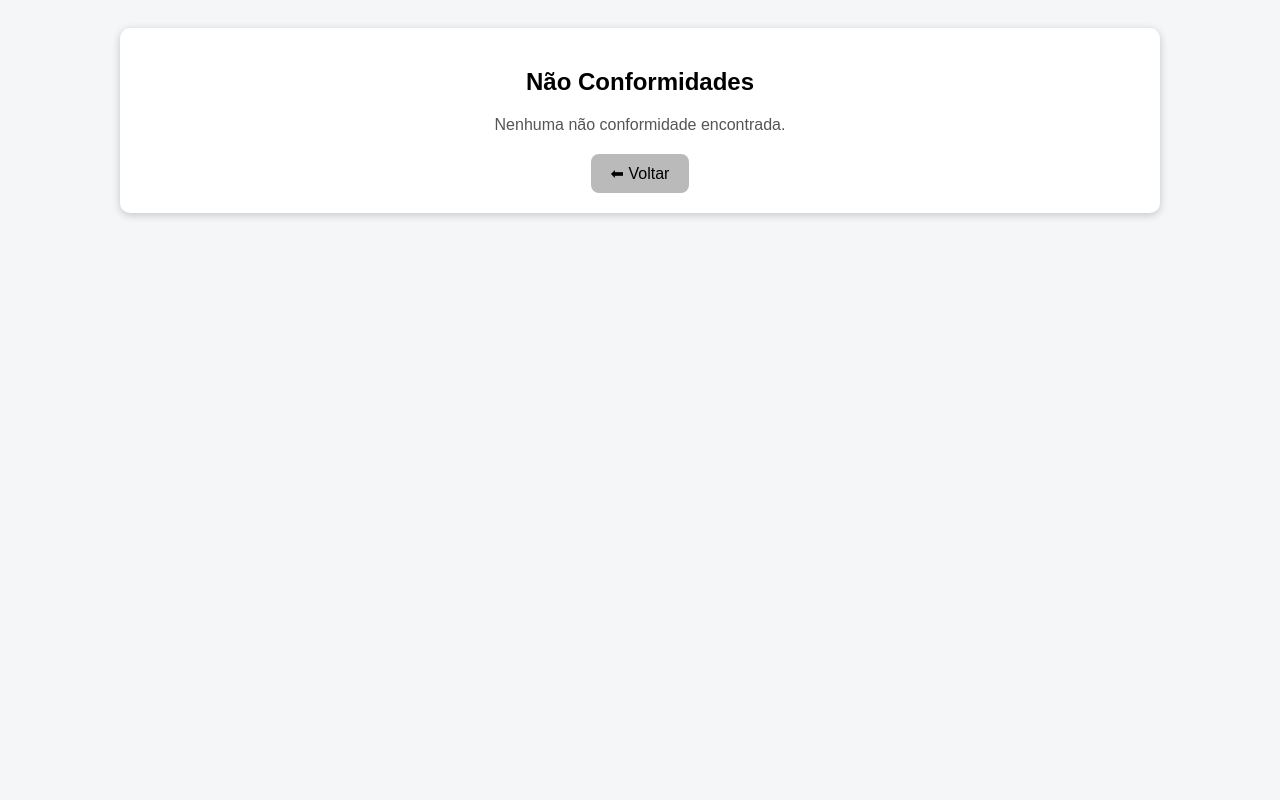
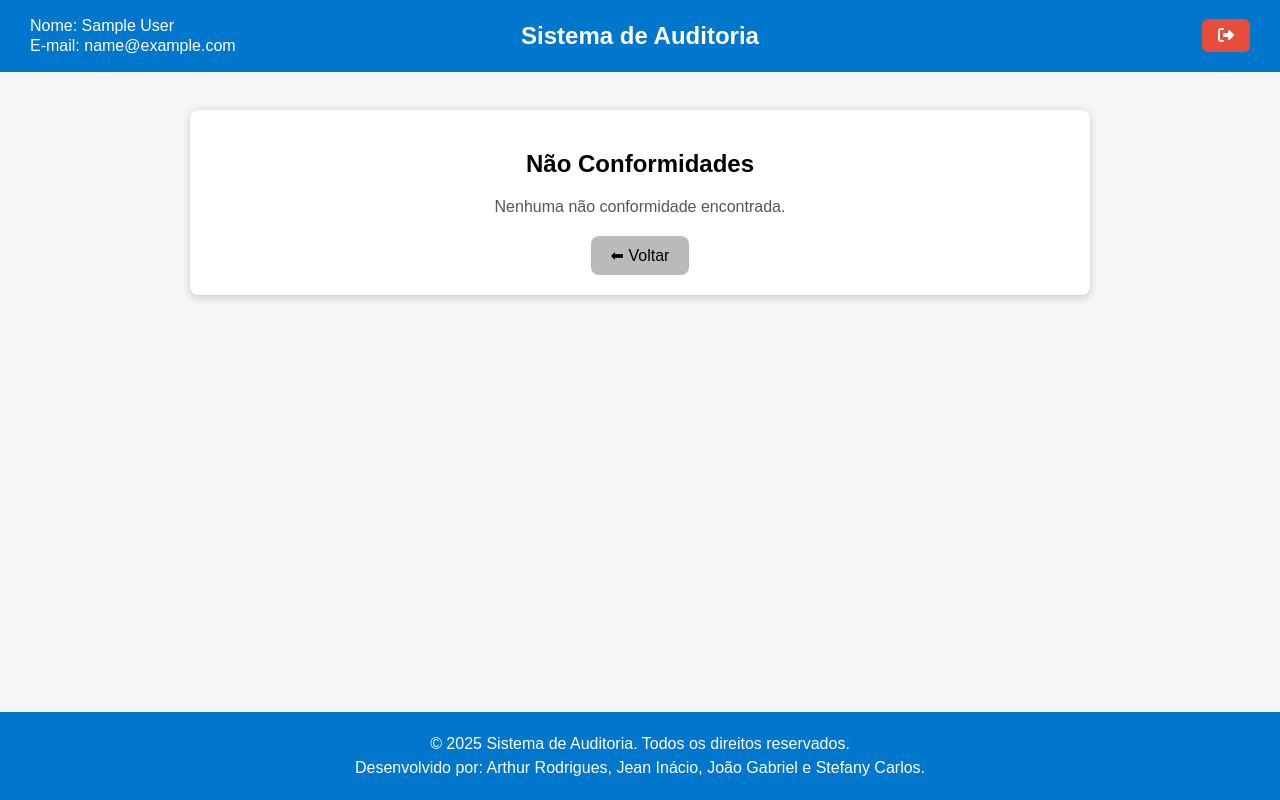
Before and after one commit to Praesjean/Projeto-Ferramenta-de-Auditoria, a PHP site: page /assets/pages/nao_conformidades.php in a window 1280 px wide. Run offline with PHP 8.4, Linux system fonts and the light colour scheme; the visitor is signed in with stand-in values (Sample User, id 1); data that the repository does not hold is empty.

Commit message:
Arrumando Página de Não Conformidades
Arrumando a página das não conformidades

```diff
--- a/SistemaAuditoria/assets/pages/nao_conformidades.php
+++ b/SistemaAuditoria/assets/pages/nao_conformidades.php
@@ -1,4 +1,7 @@
 <?php
+ini_set('session.gc_maxlifetime', 604800);
+session_set_cookie_params(604800);
+
 session_start();
 include('../../conecta_db.php');
 
@@ -31,7 +34,7 @@ $sql = "SELECT nc.id AS nc_id, nc.descricao, nc.status, nc.criado_em, a.titulo_c
         FROM nao_conformidades nc
         JOIN auditorias a ON nc.auditoria_id = a.id
         WHERE a.usuario_id = ?
-        ORDER BY nc.criado_em DESC";
+        ORDER BY nc.criado_em ASC";
 $stmt = $conn->prepare($sql);
 $stmt->bind_param("i", $usuario_id);
 $stmt->execute();
@@ -43,107 +46,27 @@ $nc_list = $stmt->get_result();
 <head>
     <meta charset="UTF-8">
     <title>Sistema de Auditoria | Não Conformidades</title>
-    <style>
-        body {
-            font-family: Arial, sans-serif;
-            background: #f4f6f8;
-            padding: 20px;
-        }
-        .container {
-            background: white;
-            padding: 20px;
-            border-radius: 10px;
-            box-shadow: 0 2px 8px rgba(0,0,0,0.2);
-            max-width: 1000px;
-            margin: auto;
-        }
-        h2 {
-            text-align: center;
-        }
-        .mensagem {
-            text-align: center;
-            color: green;
-            margin-bottom: 15px;
-            font-size: 16px;
-        }
-        table {
-            width: 100%;
-            border-collapse: separate;
-            border-spacing: 0;
-            margin-top: 15px;
-            margin-bottom: 40px;
-            border-radius: 10px;
-            overflow: hidden;
-            box-shadow: 0 2px 8px rgba(0,0,0,0.1);
-        }
-        th, td {
-            border: 1px solid #ddd;
-            padding: 10px;
-            text-align: center;
-            font-size: 16px;
-        }
-        th {
-            background: #0077cc;
-            color: white;
-        }
-        tr:nth-child(even) {
-            background: #f9f9f9;
-        }
-        select {
-            padding: 5px;
-            font-size: 16px;
-            border-radius: 5px;
-        }
-        button {
-            padding: 6px 12px;
-            background: #28a745;
-            color: white;
-            border: none;
-            border-radius: 6px;
-            cursor: pointer;
-            font-size: 16px;
-            transition: background 0.3s, transform 0.2s;
-        }
-        button:hover {
-            background: #218838;
-            transform: scale(1.03);
-        }
-        .enviar-btn {
-            background: #0077cc;
-        }
-        .enviar-btn:hover {
-            background: #005fa3;
-        }
-        .voltar {
-            display: block;
-            width: fit-content;
-            margin: 20px auto 0 auto;
-            text-align: center;
-            text-decoration: none;
-            color: black;
-            background: #bababaff;
-            padding: 10px 20px;
-            border-radius: 8px;
-            transition: background 0.3s, transform 0.2s;
-            font-size: 16px;
-        }
-        .voltar:hover {
-            background: #979797ff;
-            transform: scale(1.05);
-        }
-        .sem-nao-conformidades {
-            text-align: center;
-            margin: 20px 0;
-            font-size: 16px;
-            color: #555;
-        }
-    </style>
+    <link href="../../styles/pages/nao_conformidades/nao_conformidades.css" rel="stylesheet">
+    <link rel="stylesheet" href="https://cdnjs.cloudflare.com/ajax/libs/font-awesome/6.5.0/css/all.min.css">
 </head>
 <body>
+    <header class="header">
+        <div class="user-info">
+            <p>Nome: <?php echo htmlspecialchars($_SESSION['usuario_nome']); ?></p>
+            <p>E-mail: <?php echo htmlspecialchars($_SESSION['usuario_email']); ?></p>
+        </div>
+
+        <h1>Sistema de Auditoria</h1>
+
+        <div>
+            <a href="logout.php" class="logout-btn" title="Sair">
+                <i class="fas fa-sign-out-alt"></i>
+            </a>
+        </div>
+    </header>
+
     <div class="container">
         <h2>Não Conformidades</h2>
-
-        <?php if ($mensagem) echo "<p class='mensagem'>$mensagem</p>"; ?>
 
         <?php if ($nc_list->num_rows > 0) { ?>
             <table>
@@ -186,5 +109,10 @@ $nc_list = $stmt->get_result();
             <a class="voltar" href="dashboard.php">⬅ Voltar</a>
         </div>
     </div>
+
+    <footer>
+        &copy; <?php echo date('Y'); ?> Sistema de Auditoria. Todos os direitos reservados.
+        <br>Desenvolvido por: Arthur Rodrigues, Jean Inácio, João Gabriel e Stefany Carlos.
+    </footer>
 </body>
 </html>
--- /dev/null
+++ b/SistemaAuditoria/styles/pages/nao_conformidades/nao_conformidades.css
@@ -0,0 +1,181 @@
+body {
+    font-family: Arial, sans-serif;
+    background: #f4f6f8;
+    margin: 0;
+    padding-top: 80px;
+    padding-bottom: 80px;
+    min-height: 100vh;
+    box-sizing: border-box;
+}
+
+.header {
+    position: fixed;
+    top: 0;
+    left: 0;
+    width: 100%;
+    z-index: 1000;
+    padding: 15px 30px;
+    background: #0077cc;
+    color: white;
+    display: flex;
+    justify-content: space-between;
+    align-items: center;
+    box-sizing: border-box;
+}
+
+.header .user-info p {
+    margin: 2px 0;
+    font-weight: normal;
+    font-size: 16px;
+}
+
+.header h1 {
+    position: absolute;
+    left: 50%;
+    transform: translateX(-50%);
+    margin: 0;
+    font-size: 24px;
+    font-weight: bold;
+    text-align: center;
+}
+
+.header .logout-btn {
+    background: #e74c3c;
+    color: white;
+    padding: 8px 16px;
+    text-decoration: none;
+    border-radius: 6px;
+    font-weight: bold;
+    transition: background 0.3s, transform 0.2s;
+}
+
+.header .logout-btn:hover {
+    background: #c0392b;
+    transform: scale(1.05);
+}
+
+.logout-btn i {
+    color: white;
+    transition: color 0.3s;
+}
+
+.logout-btn:hover i {
+    transform: scale(1.05);
+}
+
+.container {
+    background: white;
+    padding: 20px;
+    border-radius: 8px;
+    max-width: 900px;
+    margin: 30px auto 40px auto;
+    box-shadow: 0 2px 8px rgba(0,0,0,0.2);
+    box-sizing: border-box;
+}
+
+h2 {
+    text-align: center;
+    margin-bottom: 20px;
+}
+
+.mensagem {
+    text-align: center;
+    color: green;
+    margin-bottom: 15px;
+    font-size: 16px;
+}
+
+table {
+    width: 100%;
+    margin-top: 15px;
+    border-collapse: collapse;
+    border-radius: 10px;
+    overflow: hidden;
+    font-size: 16px;
+}
+
+th, td {
+    border: 1px solid #ddd;
+    padding: 10px;
+    text-align: center;
+    font-size: 16px;
+}
+
+th {
+    background: #0077cc;
+    color: white;
+}
+
+tr:nth-child(even) {
+    background: #f9f9f9;
+}
+
+select {
+    padding: 5px;
+    font-size: 16px;
+    border-radius: 5px;
+}
+
+button {
+    padding: 6px 12px;
+    background: #28a745;
+    color: white;
+    border: none;
+    border-radius: 6px;
+    cursor: pointer;
+    font-size: 16px;
+    transition: background 0.3s, transform 0.2s;
+}
+
+button:hover {
+    background: #218838;
+    transform: scale(1.03);
+}
+
+.enviar-btn {
+    background: #0077cc;
+}
+
+.enviar-btn:hover {
+    background: #005fa3;
+}
+
+.voltar {
+    display: block;
+    width: fit-content;
+    margin: 20px auto 0 auto;
+    text-align: center;
+    text-decoration: none;
+    color: black;
+    background: #bababaff;
+    padding: 10px 20px;
+    border-radius: 8px;
+    transition: background 0.3s, transform 0.2s;
+    font-size: 16px;
+}
+
+.voltar:hover {
+    background: #979797ff;
+    transform: scale(1.05);
+}
+
+.sem-nao-conformidades {
+    text-align: center;
+    margin: 20px 0;
+    font-size: 16px;
+    color: #555;
+}
+
+footer {
+    background: #0077cc;
+    color: white;
+    text-align: center;
+    padding: 20px 0;
+    position: fixed;
+    bottom: 0;
+    left: 0;
+    width: 100%;
+    box-sizing: border-box;
+    font-size: 16px;
+    line-height: 1.5em;
+}
```
Also changed, not shown: SistemaAuditoria/assets/pages/historico.php (+3 -8 lines).
